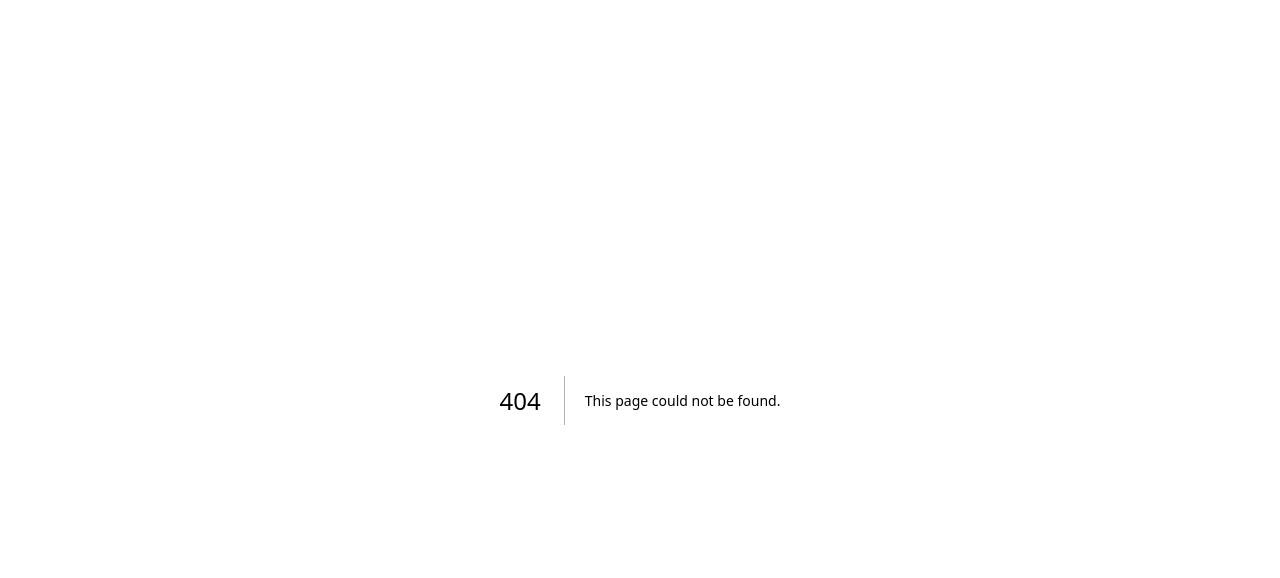
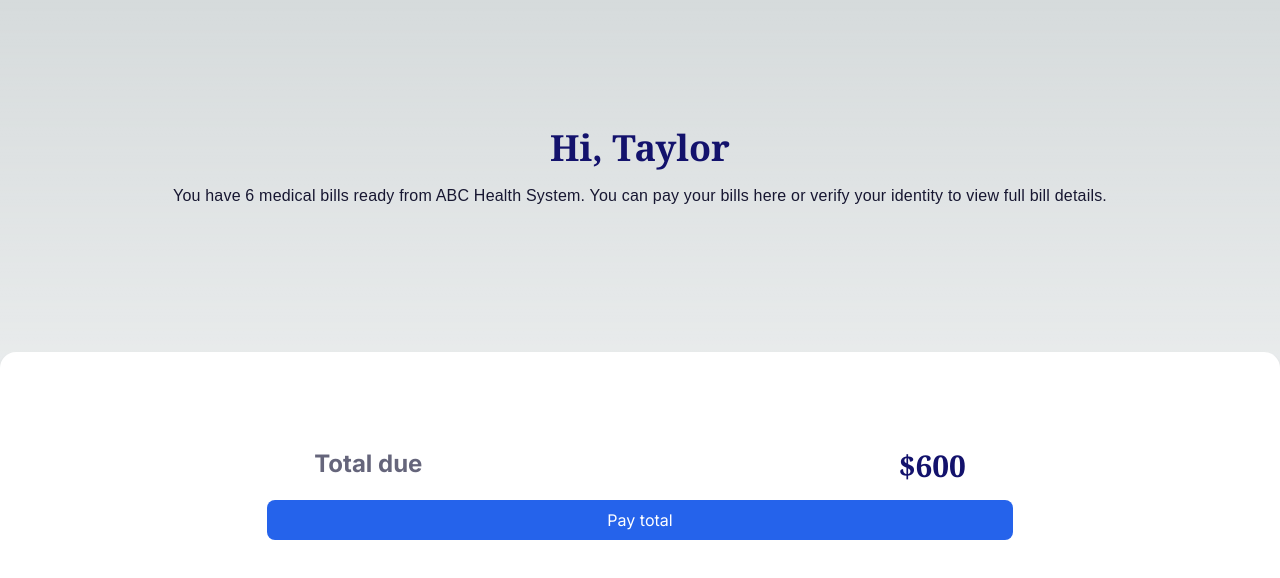
Before and after one commit to inikhilkedia/Cedar-Payment-Flow, a Next.js app: page /Welcome in a window 1280 px wide. Before the commit this address had no page. Shown: the top 578 px of the page. Built offline with nearby package versions, Linux system fonts and the light colour scheme.

Commit message:
Welcome page and config fix

```diff
--- /dev/null
+++ b/app/Welcome/page.tsx
@@ -0,0 +1,64 @@
+"use client";
+
+import { useContext } from "react";
+import AppContext from "../AppContext";
+
+/**
+ * Welcome component
+ *
+ * Displays a welcome message and payment summary to the user.
+ *
+ * @returns {JSX.Element} The welcome component
+ */
+export default function Welcome() {
+  const context = useContext(AppContext!);
+  const { amount, setEditing, setStage } = context!;
+
+  /**
+   * Handles the continue button click event
+   *
+   * @param {Object} e - Event object
+   * @param {Function} e.preventDefault - Prevents the default action of the event
+   * @returns {void}
+   */
+  const handleContinue = (e: { preventDefault: () => void }) => {
+    e.preventDefault();
+    setStage?.("payandreview");
+    setEditing(true);
+  };
+
+  return (
+    <div className="flex h-screen min-h-screen flex-col">
+      <main className="flex flex-col items-center justify-center text-center">
+        <section className="grow basis-2/5 px-80 py-32 max-[768px]:px-10 max-[768px]:py-10 md:px-32">
+          <h1 className="mb-4 font-georgia text-4xl font-bold text-custom-blue max-[768px]:text-xl">
+            Hi, Taylor
+          </h1>
+          <p className="font-400 mb-4 text-center font-arial text-base leading-[24px] tracking-[0.2px] text-custom-dark">
+            You have 6 medical bills ready from ABC Health System. You can pay
+            your bills here or verify your identity to view full bill details.
+          </p>
+        </section>
+        <section className="relative bottom-0 flex min-h-screen w-full flex-col rounded-t-2xl bg-white shadow-md">
+          <div className="absolute inset-x-0 top-24 px-20 max-[768px]:px-0">
+            <div className="mb-4 flex justify-around">
+              <div className="mr-2 text-2xl font-bold text-custom-gray">
+                Total due
+              </div>
+              <div className="font-georgia text-3xl font-bold text-custom-blue">
+                ${amount}
+              </div>
+            </div>
+
+            <button
+              className="w-10/12 rounded-lg bg-blue-600 px-4 py-2 text-white md:w-8/12"
+              onClick={handleContinue}
+            >
+              Pay total
+            </button>
+          </div>
+        </section>
+      </main>
+    </div>
+  );
+}
--- a/next.config.mjs
+++ b/next.config.mjs
@@ -5,4 +5,4 @@ const nextConfig = {
   reactStrictMode: true,
 };
 
-export default nextConfig;
+module.exports = nextConfig;
```
